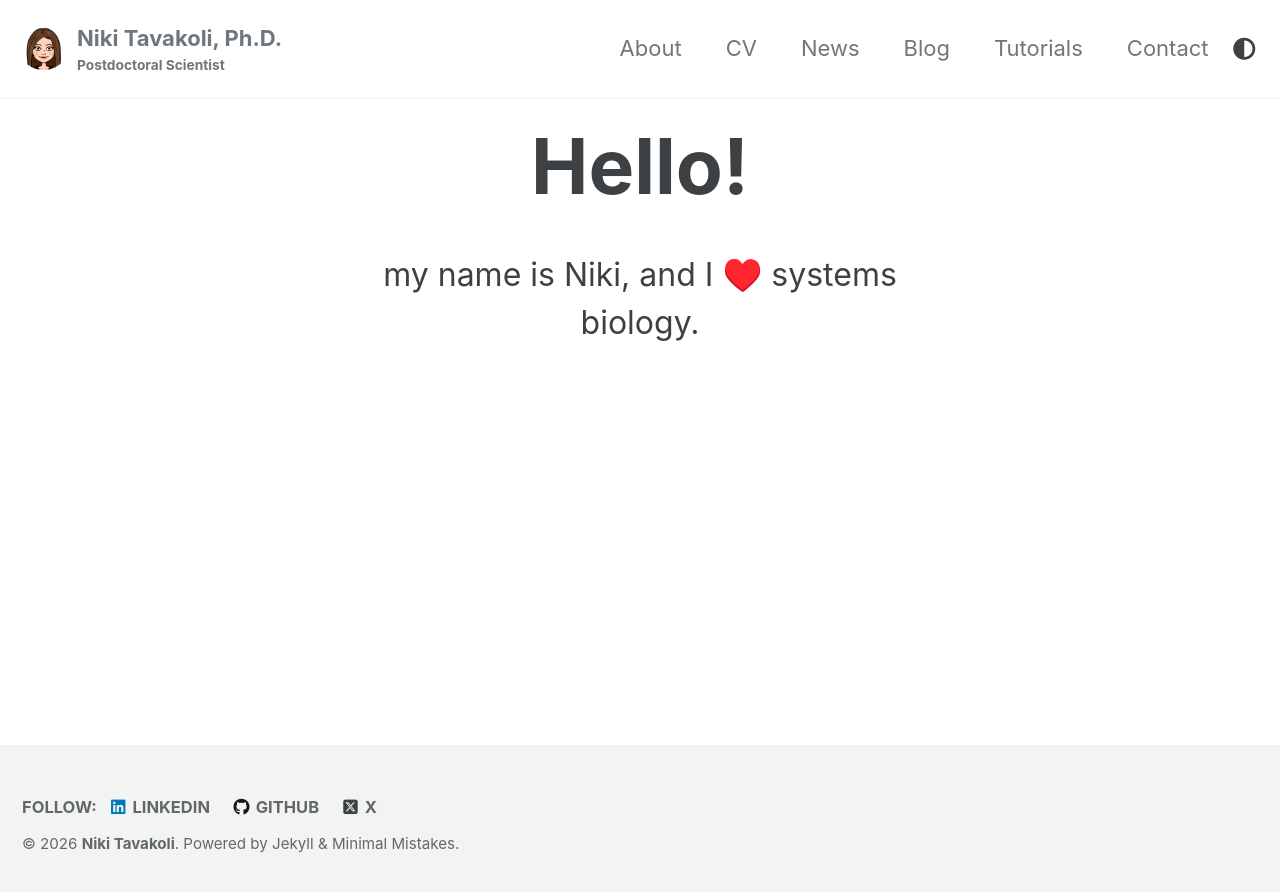
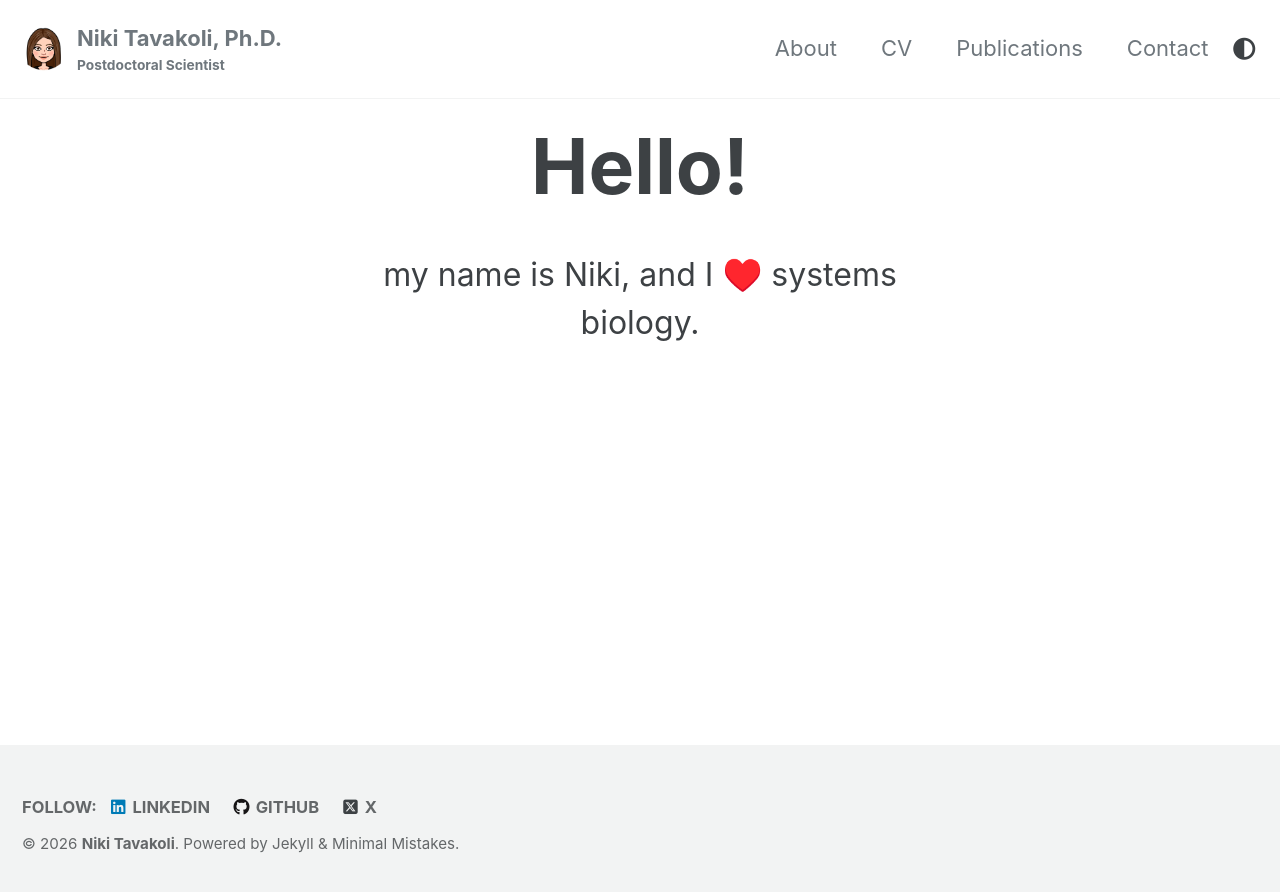
Before and after one commit to nikitavakoli/nikitavakoli.github.io, a Jekyll site: the page built from index.html, in a window 1280 px wide. Shown: the top 892 px of the page. Built offline with Jekyll 4.4.1, drawn with Linux system fonts in a browser that asks for light colours; cached includes are drawn as plain includes; the list of posts is cut into pages by our own code.

Commit message:
changing format of website

```diff
--- a/_data/navigation.yml
+++ b/_data/navigation.yml
@@ -4,12 +4,8 @@ main:
     url: /about/
   - title: "CV"
     url: /assets/docs/cv- nikitavakoli.pdf
-  - title: "News"
-    url: /news/
-  - title: "Blog"
-    url: /blog/
-  - title: "Tutorials"
-    url: /tutorials/
+  - title: "Publications"
+    url: /publications/
   - title: "Contact"
     url: /contact/
 
```
Also changed, not shown: _pages/publications.md (added, +6 -0 lines).
